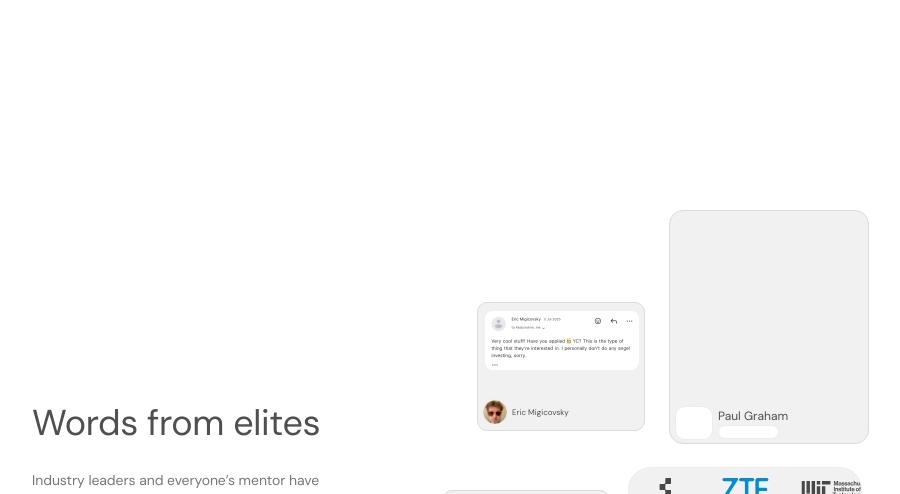
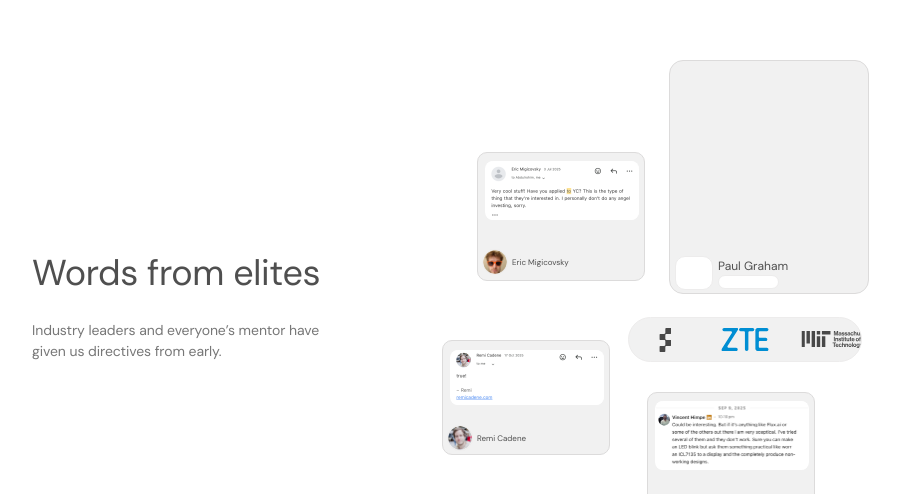
Before and after one commit to BuildPCBs/buildpcbs_web, a Next.js app: page / in a window 1280 px wide. Shown: the part 1086-1580 px from the top of the page, without its empty margins (82-982 px from the left). Built offline with nearby package versions, Linux system fonts and the light colour scheme.

Commit message:
feat: Shift Elites section up by 150px

```diff
--- a/src/components/ElitesTestimonials.tsx
+++ b/src/components/ElitesTestimonials.tsx
@@ -177,7 +177,7 @@ const ElitesTestimonials = () => {
     const [hoveredCard, setHoveredCard] = useState<string | null>(null);
 
     return (
-        <section className="w-full bg-white relative py-20 px-4 overflow-hidden min-h-[700px] mt-[250px]">
+        <section className="w-full bg-white relative py-20 px-4 overflow-hidden min-h-[700px] mt-[100px]">
             {/* Backdrop Blur Overlay */}
             <AnimatePresence>
                 {hoveredCard && (
```
